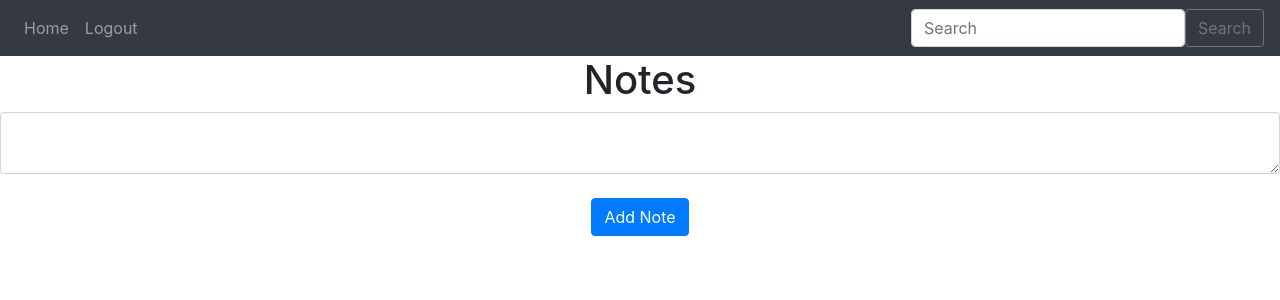
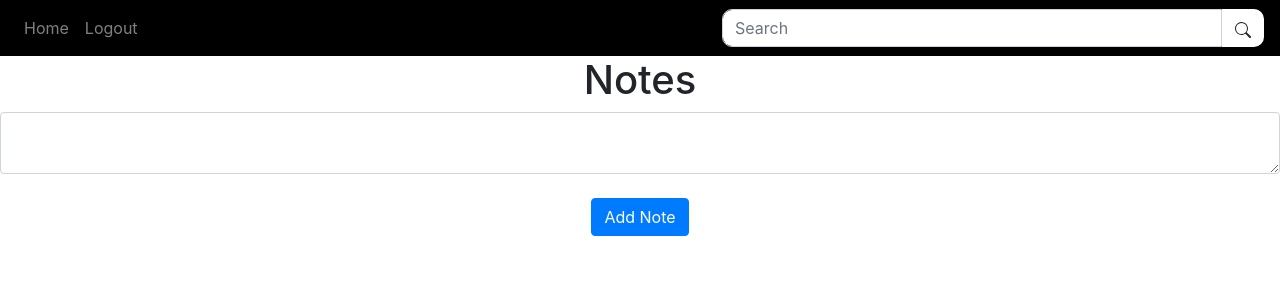
Before and after one commit to RobinLandraud/SeekSneak, a Flask app: page / in a window 1280 px wide. Shown: the top 300 px of the page. Run offline with Flask 2, Linux system fonts and the light colour scheme; the visitor is signed in with stand-in values (Sample User, id 1); data comes from the database, SQL or seed files in the repository; data that the repository does not hold is empty; parts of the project's set-up code (start-up, migrations or seed data) failed here and were passed over; some libraries are stand-ins or nearby versions.

Commit message:
[UPDATE] search bar style

```diff
--- a/website/templates/base.html
+++ b/website/templates/base.html
@@ -18,7 +18,7 @@
         <title>{% block title %}Home{% endblock %}</title>
     </head>
     <body>
-        <nav class="navbar navbar-expand-lg navbar-dark bg-dark">
+        <nav class="navbar navbar-expand-lg navbar-dark" style="background-color: black;">
             <button
               class="navbar-toggler"
               type="button"
@@ -41,8 +41,12 @@
                 <div class="col-xs-3" style="margin-left: auto; margin-right: 0;">
                   <form method="POST" action="{{ url_for('views.search')}}" class="d-flex">
                     {{ form.hidden_tag() }}
-                    <input class="form-control me-2" type="search" placeholder="Search" aria-label="Search" name="searched">
-                    <button class="btn btn-outline-secondary" type="submit">Search</button>
+                    <input class="form-control me-2" type="search" placeholder="Search" aria-label="Search" name="searched" style="border-radius: 10px 0 0 10px; width: 500px;">
+                    <button class="btn" type="submit" style="background-color: white; border-radius: 0 10px 10px 0;">
+                      <svg xmlns="http://www.w3.org/2000/svg" width="16" height="16" fill="currentColor" class="bi bi-search" viewBox="0 0 16 16">
+                        <path d="M11.742 10.344a6.5 6.5 0 1 0-1.397 1.398h-.001c.03.04.062.078.098.115l3.85 3.85a1 1 0 0 0 1.415-1.414l-3.85-3.85a1.007 1.007 0 0 0-.115-.1zM12 6.5a5.5 5.5 0 1 1-11 0 5.5 5.5 0 0 1 11 0z"/>
+                      </svg>
+                    </button>
                   </form>
                 </div>
                 {% endif %}
```
